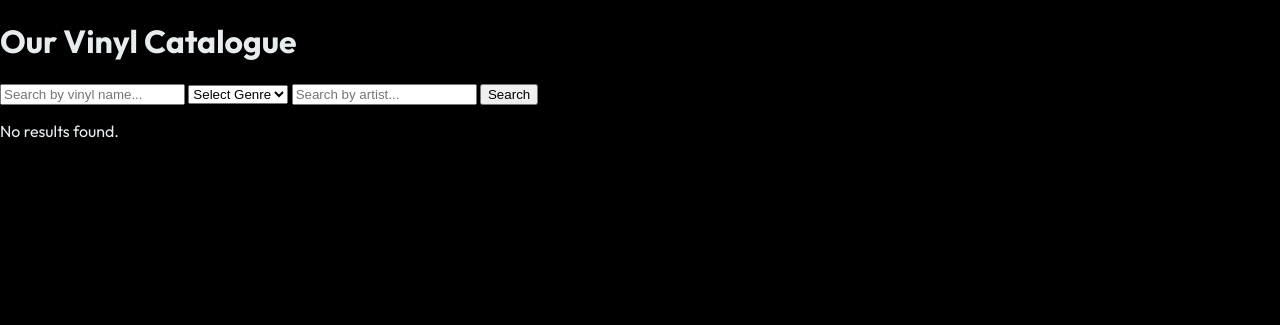
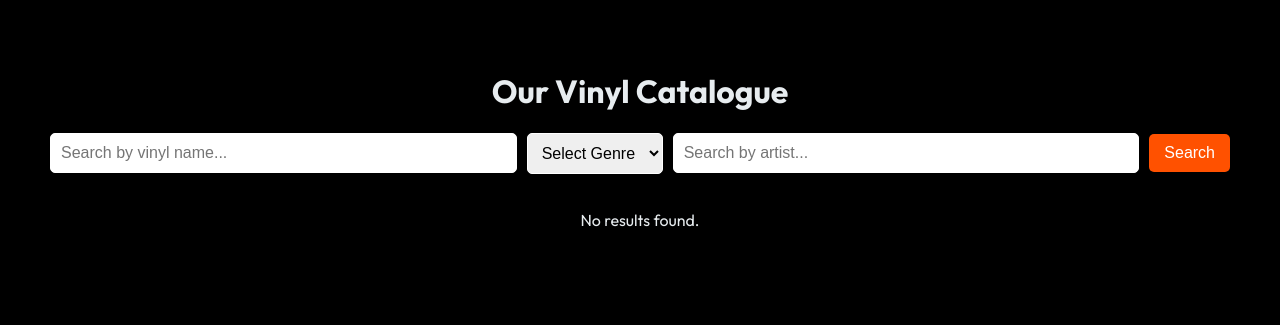
Before and after one commit to buildasquid/DBWS_Project_2024, a Flask app: page /catalogue in a window 1280 px wide. Shown: the part 124-449 px from the top of the page. Run offline with Flask 3, Linux system fonts and the light colour scheme; data that the repository does not hold is empty.

Commit message:
Update style.css

```diff
--- a/static/style.css
+++ b/static/style.css
@@ -173,3 +173,143 @@ body {
     font-size:20px;
 
   }
+
+
+  .vinyl-table {
+    width: 100%;
+    border-collapse: collapse;
+}
+
+.vinyl-table th, .vinyl-table td {
+    border: 1px solid #ddd;
+    padding: 8px;
+}
+
+.vinyl-table th {
+    background-color: #f2f2f2;
+    text-align: left;
+}
+
+.catalogue-container {
+  padding: 50px;
+  max-width: 1200px;
+  margin: 0 auto;
+  text-align: center;
+}
+
+.vinyl-list {
+  display: flex;
+  flex-wrap: wrap;
+  justify-content: space-around;
+}
+
+.vinyl-item {
+  background-color: #000000;
+  border: 2px solid #ddd;
+  border-radius: 25px;
+  padding: 20px;
+  margin: 15px;
+  width: 30%;
+  box-shadow: 0 2px 4px rgba(0, 0, 0, 0.1);
+  text-align: left;
+}
+
+.pagination {
+  margin-top: 30px;
+}
+
+.pagination a {
+  margin: 0 5px;
+  text-decoration: none;
+  color: #333;
+}
+
+.pagination a.active {
+  font-weight: bold;
+  color: #e74c3c;
+}
+
+.vinyl-item h2 a {
+  color: #ff5e00;
+  text-decoration: none;
+  transition: color 0.3s;
+}
+
+.vinyl-item h2 a:hover {
+  color: #980000;
+  text-decoration: underline;
+}
+
+
+.vinyl-detail {
+  margin: 20px auto;
+  padding: 20px;
+  border: 1px solid #ddd;
+  border-radius: 25px;
+  background-color: #000000;
+  max-width: 600px;
+  text-align: center;
+}
+
+.vinyl-detail h2 {
+  color: #ffffff;
+  font-size: 24px;
+}
+
+.vinyl-detail p {
+  color: #ffffff;
+  font-size: 18px;
+  margin: 10px 0;
+}
+
+.vinyl-detail a {
+  display: inline-block;
+  margin-top: 20px;
+  color: #ff6200;
+  text-decoration: none;
+  transition: color 0.3s;
+}
+
+.vinyl-detail a:hover {
+  color: #b30000;
+  text-decoration: underline;
+}
+
+
+.search-form {
+  display: flex;
+  align-items: center;
+  margin: 20px 0;
+}
+
+.search-input {
+  padding: 10px;
+  border: 1px solid #ffffff;
+  border-radius: 5px;
+  margin-right: 10px;
+  font-size: 16px;
+  flex: 1;
+}
+
+.search-select {
+  padding: 10px;
+  border: 1px solid #ffffff;
+  border-radius: 5px;
+  margin-right: 10px;
+  font-size: 16px;
+}
+
+.search-button {
+  padding: 10px 15px;
+  background-color: #ff5100;
+  color: white;
+  border: none;
+  border-radius: 5px;
+  cursor: pointer;
+  font-size: 16px;
+  transition: background-color 0.3s;
+}
+
+.search-button:hover {
+  background-color: #a40000;
+}
```
